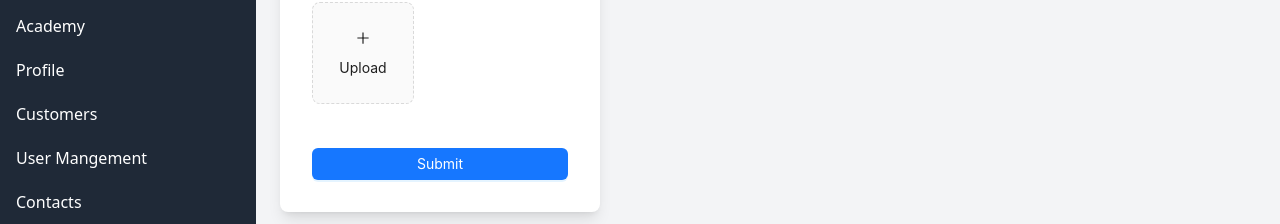
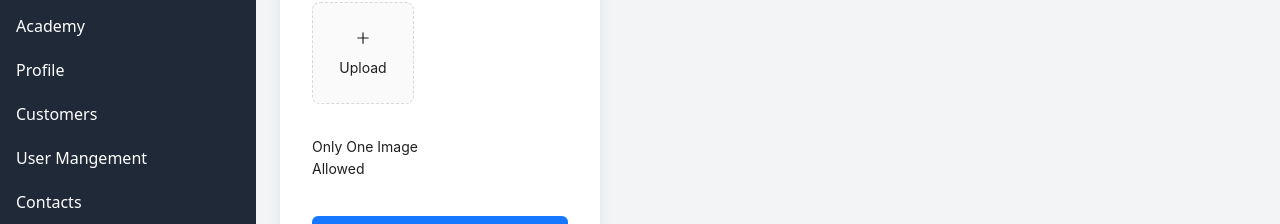
Before and after one commit to arakash-developer/bdl-dash, a React (Vite) app: page /recent-work-banner in a window 1280 px wide. Shown: the part 484-708 px from the top of the page. Built offline with nearby package versions, Linux system fonts and the light colour scheme; no server answers.

Commit message:
Refactor RecentWorkBannerForm to improve code readability and add user guidance for image uploads

```diff
--- a/src/components/RecentWorkBannerForm.jsx
+++ b/src/components/RecentWorkBannerForm.jsx
@@ -50,13 +50,14 @@ const RecentWorkBannerForm = () => {
   const onFinish = async (values) => {
     const formData = new FormData();
     let a = series.filter((s) => s._id === recentWorkBanner);
-    let recentProjectName = a[0]?.title
+    let recentProjectName = a[0]?.title;
 
     if (values.title) formData.append("title", values.title);
     if (values.priority) formData.append("priority", values.priority);
     if (values.status) formData.append("status", values.status);
     if (recentWorkBanner) formData.append("recentWork", recentWorkBanner);
-    if (recentProjectName) formData.append("recentProjectName", recentProjectName);
+    if (recentProjectName)
+      formData.append("recentProjectName", recentProjectName);
 
     if (images.length > 0) {
       images.forEach((image) => {
@@ -171,7 +172,6 @@ const RecentWorkBannerForm = () => {
             {images.length >= 40 ? null : uploadButton}
           </Upload>
         </Form.Item>
-
         {uploadProgress > 0 && (
           <Progress
             className="col-span-2"
@@ -188,6 +188,7 @@ const RecentWorkBannerForm = () => {
           />
         )}
 
+        <p>Only One Image Allowed</p>
         {/* Submit Button */}
         <div className="col-span-2 mt-3">
           <Button type="primary" htmlType="submit" className="w-full">
```
